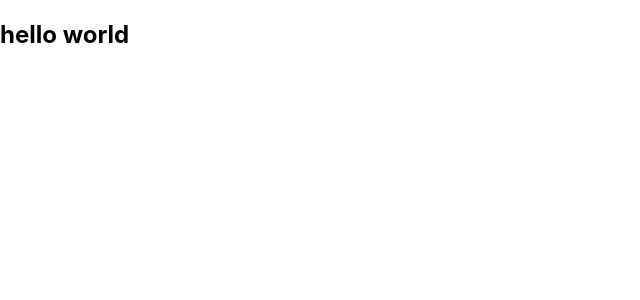
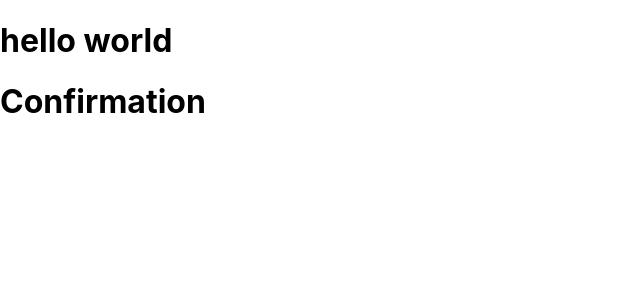
Before and after one commit to ndkv9/confirmation-tdd, a React (Create React App) app: page / in a window 1280 px wide. Shown: the top 300 px of the page, without its empty margins (0-640 px from the left). Built offline with nearby package versions, Linux system fonts and the light colour scheme.

Commit message:
add test case for identifying Confirmation title

```diff
--- a/src/App.js
+++ b/src/App.js
@@ -1,7 +1,10 @@
+import Confirmation from './components/Confirmation/Confirmation'
+
 function App() {
   return (
     <div>
-      <h2>hello world</h2>
+      <h1>hello world</h1>
+      <Confirmation />
     </div>
   )
 }
--- a/src/components/Confirmation/Confirmation.js
+++ b/src/components/Confirmation/Confirmation.js
@@ -1,5 +1,9 @@
 const Confirmation = () => {
-  return <div role='dialog'></div>
+  return (
+    <div role='dialog'>
+      <h1>Confirmation</h1>
+    </div>
+  )
 }
 
 export default Confirmation
```
Also changed, not shown: 2 other files (tests, documents, lock files or other folders).
